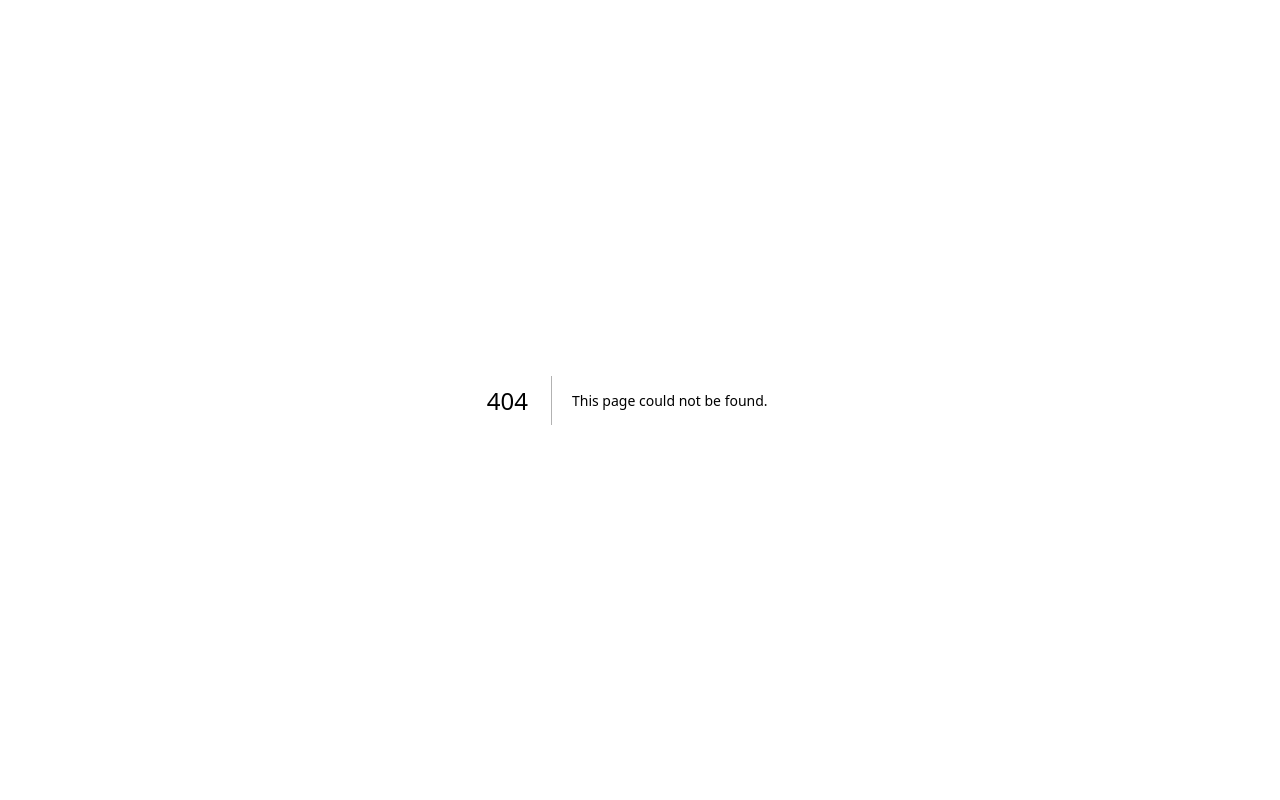
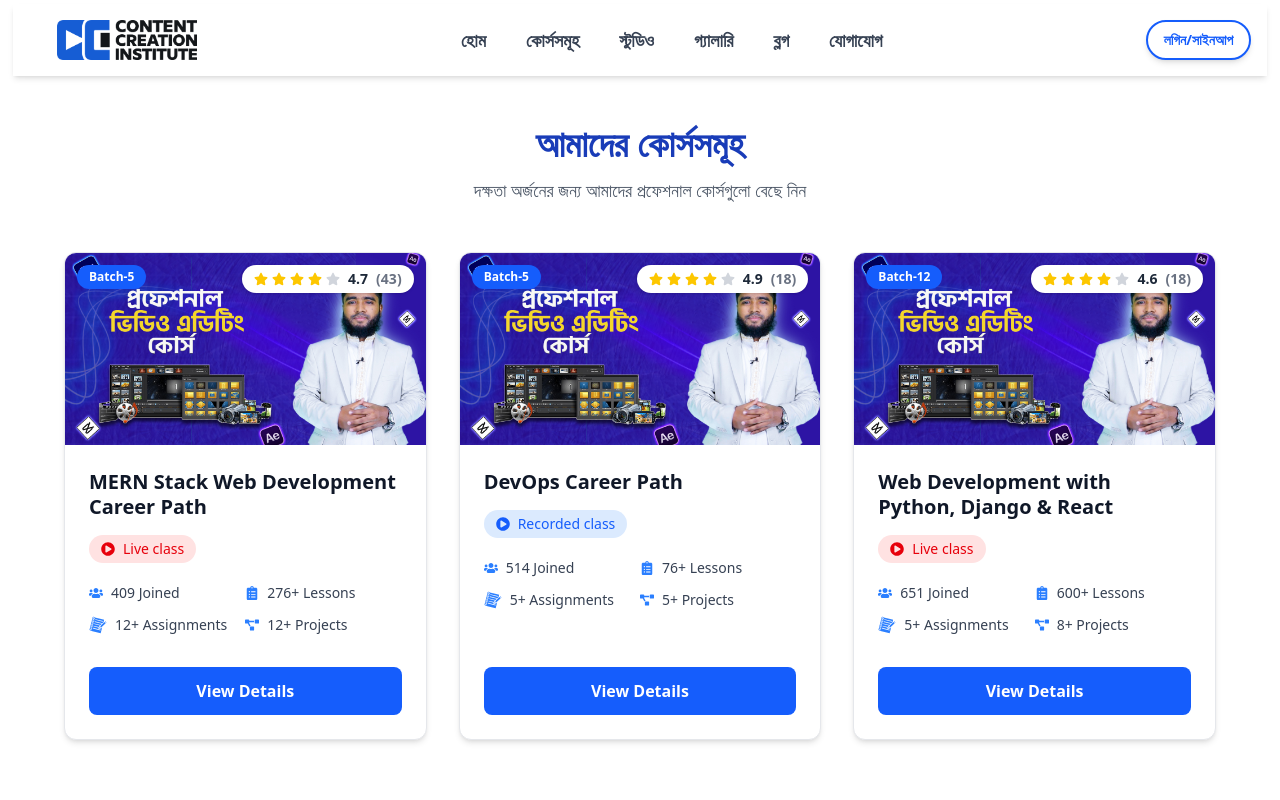
Before and after one commit to imran4215/Content-Creation-Institute-main, a Next.js app: page /courses in a window 1280 px wide. Before the commit this address had no page. Shown: the top 800 px of the page. Built offline with nearby package versions, Linux system fonts and the light colour scheme.

Commit message:
Course Page

```diff
--- a/app/components/Navbar.jsx
+++ b/app/components/Navbar.jsx
@@ -24,7 +24,7 @@
   const navLinks = [
     { path: "/", name: "হোম" },
     { path: "/courses", name: "কোর্সসমূহ" },
-    { path: "/shop", name: "শপ" },
+    { path: "/studio", name: "স্টুডিও" },
     { path: "/gallery", name: "গ্যালারি" },
     { path: "/blog", name: "ব্লগ" },
     { path: "/contact", name: "যোগাযোগ" },
--- /dev/null
+++ b/app/courses/page.jsx
@@ -0,0 +1,195 @@
+"use client";
+
+import React from "react";
+import Image from "next/image";
+import {
+  FaUsers,
+  FaPlayCircle,
+  FaStar,
+  FaClipboardList,
+  FaProjectDiagram,
+} from "react-icons/fa";
+import { GiNotebook } from "react-icons/gi";
+import Head from "next/head";
+import dynamic from "next/dynamic";
+
+// Dynamic imports for framer-motion
+const MotionDiv = dynamic(
+  () => import("framer-motion").then((mod) => mod.motion.div),
+  { ssr: false }
+);
+const MotionButton = dynamic(
+  () => import("framer-motion").then((mod) => mod.motion.button),
+  { ssr: false }
+);
+
+const courses = [
+  {
+    id: 1,
+    batch: "Batch-5",
+    title: "MERN Stack Web Development Career Path",
+    image: "/Courses/Video_Editing.jpg",
+    rating: 4.7,
+    ratingCount: 43,
+    type: "live",
+    enrolled: 409,
+    lessons: "276+",
+    assignments: "12+",
+    projects: "12+",
+  },
+  {
+    id: 2,
+    batch: "Batch-5",
+    title: "DevOps Career Path",
+    image: "/Courses/Video_Editing.jpg",
+    rating: 4.9,
+    ratingCount: 18,
+    type: "recorded",
+    enrolled: 514,
+    lessons: "76+",
+    assignments: "5+",
+    projects: "5+",
+  },
+  {
+    id: 3,
+    batch: "Batch-12",
+    title: "Web Development with Python, Django & React",
+    image: "/Courses/Video_Editing.jpg",
+    rating: 4.6,
+    ratingCount: 18,
+    type: "live",
+    enrolled: 651,
+    lessons: "600+",
+    assignments: "5+",
+    projects: "8+",
+  },
+];
+
+export default function CoursePage() {
+  return (
+    <>
+      <Head>
+        <title>Our Courses | Content Creation Institute</title>
+        <meta
+          name="description"
+          content="Browse our skill-based courses on web development, DevOps and more"
+        />
+      </Head>
+
+      <div className="min-h-screen bg-white py-12 px-4 sm:px-6 lg:px-8">
+        <div className="max-w-6xl mx-auto">
+          {/* Header */}
+          <div className="text-center mb-12">
+            <h1 className="text-3xl font-bold text-blue-800 sm:text-4xl">
+              আমাদের কোর্সসমূহ
+            </h1>
+            <p className="mt-3 max-w-2xl mx-auto text-lg text-gray-600">
+              দক্ষতা অর্জনের জন্য আমাদের প্রফেশনাল কোর্সগুলো বেছে নিন
+            </p>
+          </div>
+
+          {/* Course Grid */}
+          <div className="grid grid-cols-1 md:grid-cols-2 lg:grid-cols-3 gap-8">
+            {courses.map((course) => (
+              <MotionDiv
+                key={course.id}
+                initial={{ opacity: 0, y: 20 }}
+                animate={{ opacity: 1, y: 0 }}
+                transition={{ duration: 0.4, delay: course.id * 0.15 }}
+                whileHover={{
+                  y: -6,
+                  boxShadow: "0 10px 20px rgba(59,130,246,0.2)",
+                }}
+                className="bg-white rounded-xl shadow-md overflow-hidden cursor-pointer flex flex-col border border-gray-200"
+              >
+                {/* Image */}
+                <div className="relative h-48 w-full">
+                  <Image
+                    src={course.image}
+                    alt={course.title}
+                    fill
+                    className="object-cover transition-transform duration-500 hover:scale-105"
+                  />
+                  {/* Batch Label */}
+                  <div className="absolute top-3 left-3 bg-blue-600 px-3 py-1 rounded-full text-xs font-semibold text-white">
+                    {course.batch}
+                  </div>
+
+                  {/* Rating */}
+                  <div className="absolute top-3 right-3 flex items-center space-x-1 bg-white bg-opacity-90 px-3 py-1 rounded-full text-yellow-400 font-semibold text-sm shadow">
+                    {[...Array(5)].map((_, i) => (
+                      <FaStar
+                        key={i}
+                        className={
+                          i < Math.floor(course.rating)
+                            ? "text-yellow-400"
+                            : "text-gray-300"
+                        }
+                      />
+                    ))}
+                    <span className="ml-1 text-gray-800">
+                      {course.rating.toFixed(1)}
+                    </span>
+                    <span className="text-gray-500 ml-1">
+                      ({course.ratingCount})
+                    </span>
+                  </div>
+                </div>
+
+                {/* Content */}
+                <div className="p-6 flex flex-col flex-grow">
+                  <h2 className="text-gray-900 text-xl font-semibold mb-4 leading-tight">
+                    {course.title}
+                  </h2>
+
+                  {/* Live Class Label */}
+                  <div
+                    className={`flex items-center space-x-2 mb-5 text-sm font-medium px-3 py-1 rounded-full w-fit ${
+                      course.type === "live"
+                        ? "bg-red-100 text-red-600"
+                        : "bg-blue-100 text-blue-600"
+                    }`}
+                  >
+                    <FaPlayCircle />
+                    <span>
+                      {course.type === "live" ? "Live class" : "Recorded class"}
+                    </span>
+                  </div>
+
+                  {/* Stats Grid */}
+                  <div className="grid grid-cols-2 gap-y-3 text-gray-700 text-sm mb-8">
+                    <div className="flex items-center space-x-2">
+                      <FaUsers className="text-blue-500" />
+                      <span>{course.enrolled} Joined</span>
+                    </div>
+                    <div className="flex items-center space-x-2">
+                      <FaClipboardList className="text-blue-500" />
+                      <span>{course.lessons} Lessons</span>
+                    </div>
+                    <div className="flex items-center space-x-2">
+                      <GiNotebook size={18} className="text-blue-500" />
+                      <span>{course.assignments} Assignments</span>
+                    </div>
+                    <div className="flex items-center space-x-2">
+                      <FaProjectDiagram className="text-blue-500" />
+                      <span>{course.projects} Projects</span>
+                    </div>
+                  </div>
+
+                  {/* View Details Button */}
+                  <MotionButton
+                    whileHover={{ scale: 1.05 }}
+                    whileTap={{ scale: 0.95 }}
+                    className="mt-auto bg-blue-600 hover:bg-blue-700 text-white font-semibold py-3 rounded-lg transition-colors duration-300"
+                  >
+                    View Details
+                  </MotionButton>
+                </div>
+              </MotionDiv>
+            ))}
+          </div>
+        </div>
+      </div>
+    </>
+  );
+}
--- a/app/layout.js
+++ b/app/layout.js
@@ -1,5 +1,7 @@
 import Head from "next/head";
 import "./globals.css";
+import Navbar from "./components/Navbar";
+import Footer from "./components/Footer";
 
 export const metadata = {
   title: "Content Creation Institute",
@@ -11,8 +13,10 @@
 
 export default function RootLayout({ children }) {
   return (
-    <html lang="en">
+    <html>
+      <Navbar />
       <body className="md:w-[98%] mx-auto mt-1">{children}</body>
+      <Footer />
     </html>
   );
 }
--- a/app/page.js
+++ b/app/page.js
@@ -1,5 +1,4 @@
 import React from "react";
-import Navbar from "./components/Navbar";
 import HeroSection from "./components/HeroSection";
 import Courses from "./components/Courses";
 import SuccessStory from "./components/SuccessStory";
@@ -7,12 +6,10 @@
 import FAQ from "./components/FAQ";
 import StudentReview from "./components/StudentReview";
 import AboutUs from "./components/AboutUs";
-import Footer from "./components/Footer";
 
 export default function Home() {
   return (
     <>
-      <Navbar />
       <HeroSection />
       <Courses />
       <SuccessStory />
@@ -20,7 +17,6 @@
       <FAQ />
       <StudentReview />
       <AboutUs />
-      <Footer />
     </>
   );
 }
```
